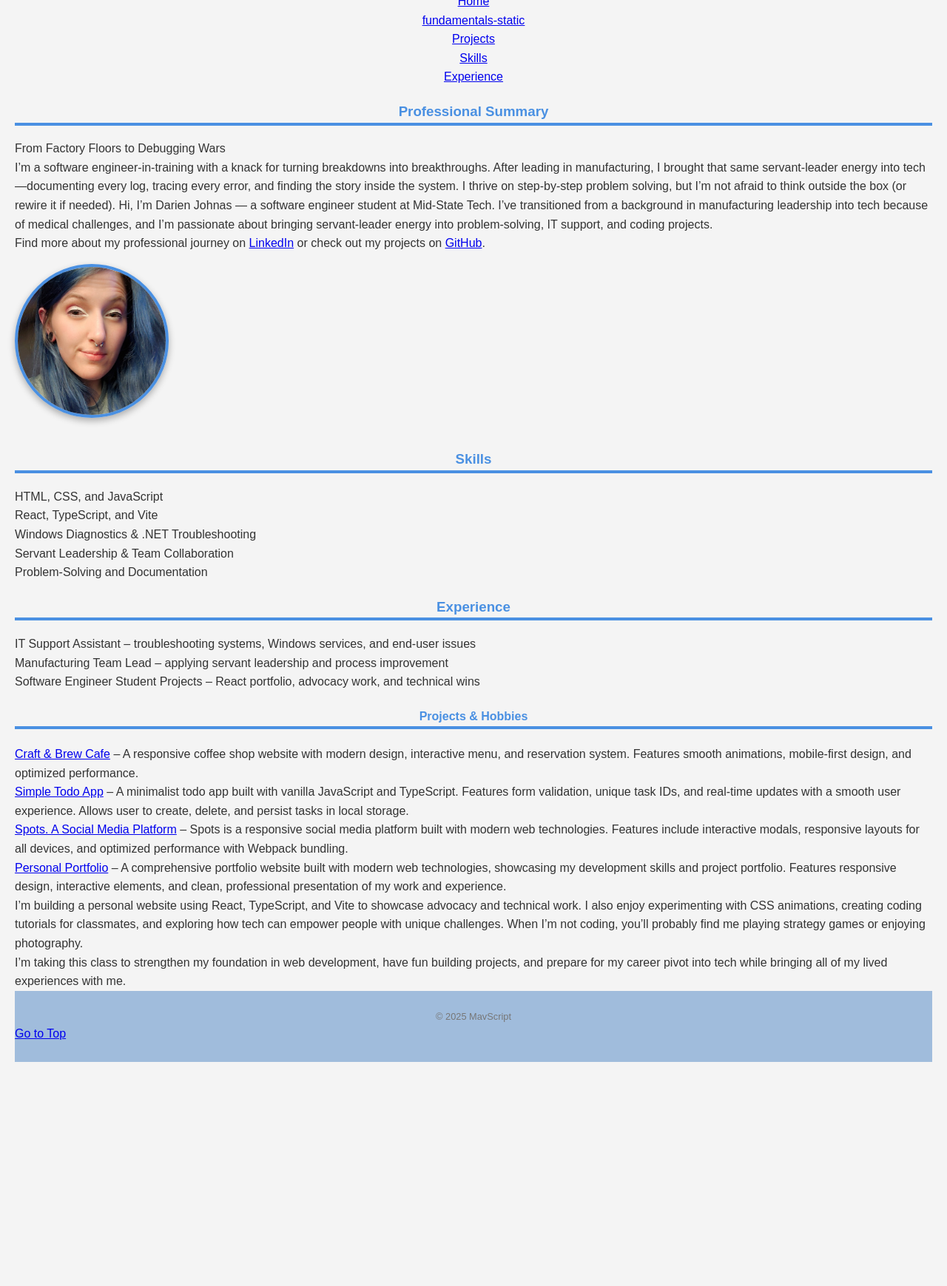
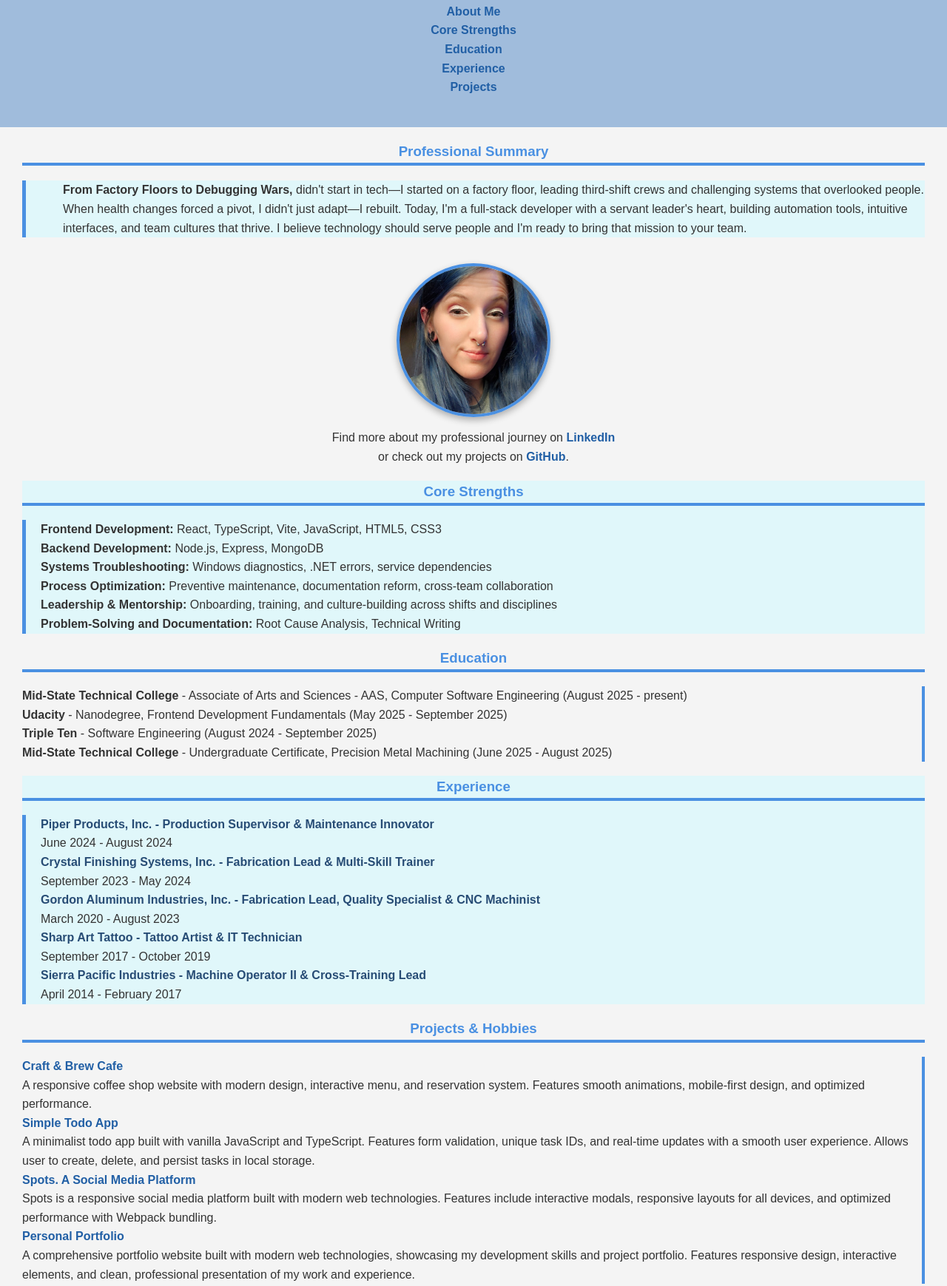
Before and after one commit to MavScriptBlu/Johnas-site, a plain HTML site: page index.html in a window 1280 px wide. Shown: the part 303-2042 px from the top of the page at 74% size. Before the commit the page ends 1759 px from the top, so only its background shows below. Drawn offline with Linux system fonts and the light colour scheme.

Commit message:
Refactor HTML structure and CSS styles for improved layout and readability

```diff
--- a/css/reset.css
+++ b/css/reset.css
@@ -14,7 +14,7 @@ h5,
 h6, */
 html,
 body,
-div,
+/* div, */
 span,
 applet,
 object,
--- a/css/styles.css
+++ b/css/styles.css
@@ -1,17 +1,20 @@
 /** @format */
 
-header {
-  background-color: #a0bcdc;
-  color: white;
-  text-align: center;
+b,
+strong {
+  font-weight: bold;
 }
 
-body {
-  font-family: Arial, sans-serif;
-  line-height: 1.6;
-  margin: 20px;
-  background-color: #f4f4f4;
-  color: #333;
+a {
+  color: #215fa5;
+  text-decoration: none;
+  cursor: pointer;
+  font-weight: bold;
+  list-style: none;
+}
+
+a:hover {
+  text-decoration: underline;
 }
 
 h1,
@@ -22,12 +25,7 @@ h2 {
   color: #082f5b;
 }
 
-h2 {
-  border-bottom: #4a90e2 4px solid;
-}
-
-h3,
-h4 {
+h3 {
   text-align: center;
   border-bottom: 4px solid #4a90e2;
   font-weight: bold;
@@ -35,11 +33,61 @@ h4 {
   color: #4a90e2;
 }
 
-nav ul {
-  list-style: none;
-  padding: 0;
+header,
+footer {
+  width: 100vw;
+  margin: 0;
+  padding: 1em 0; /* adjust as needed */
+  background-color: #222; /* or any color you prefer */
+  color: #fff; /* for contrast */
+  box-sizing: border-box;
+  position: relative;
+  left: 50%;
+  right: 50%;
+  transform: translateX(-50%);
+}
+
+header {
+  background-color: #a0bcdc;
+}
+
+.logo {
+  width: 40px;
+  height: 40px;
+  margin: 15px;
+}
+
+.header-title {
+  margin: 25px 0 25px;
   text-align: center;
-  cursor: pointer;
+}
+
+body {
+  font-family: "Arial", sans-serif;
+  line-height: 1.6;
+  color: #333;
+  background-color: #f4f4f4;
+  padding: 0 30px;
+}
+
+nav {
+  padding: 0 0 25px;
+  text-align: center;
+}
+
+.about_summary {
+  margin: 20px 0;
+  padding-left: 50px;
+  background-color: #e0f7fa;
+  border-left: 5px solid #4a90e2;
+}
+
+.about_profile-container {
+  display: flex;
+  flex-direction: column;
+  align-items: center;
+  text-align: center;
+  margin: 20px 0;
 }
 
 .profile-pic {
@@ -52,13 +100,36 @@ nav ul {
   margin: 15px 0;
 }
 
+.education-list,
+.project-list {
+  border-right: 4px solid #4a90e2; /* styled border */
+}
+
+#experience,
+#skills {
+  background-color: #e0f7fa;
+}
+
+.experience-list,
+.skills-list {
+  padding-left: 20px;
+  border-left: 5px solid #4a90e2;
+}
+
+.job-title {
+  margin: 0;
+  color: #274c75;
+}
+
 footer.footer {
   padding: 25px 0;
+  text-align: center;
   background-color: #a0bcdc;
+  border-radius: 8px;
 }
 
 .copyright {
-  text-align: center;
+  padding-bottom: 20px;
   font-size: 0.8em;
   color: #777;
 }
--- a/index.html
+++ b/index.html
@@ -15,11 +15,12 @@
 
   <body>
     <header id="top">
-      <img src="images/wd1.png" alt="logo" />
+      <img src="images/wd1.png" alt="logo" class="logo" />
 
+      <div class="header-title">
         <h1>Darien Johnas</h1>
-      <h2>Web Design</h2>
-    </header>
+        <h2>Software Developer | Process Optimizer | Servant Leader</h2>
+      </div>
 
       <nav>
         <ul>
@@ -27,101 +28,187 @@
           <li>
             <a href="pages/fundamentals-static.html">fundamentals-static</a>
           </li>
+          <li><a href="#aboutme">About Me</a></li>
+          <li><a href="#skills">Core Strengths</a></li>
+          <li><a href="#education">Education</a></li>
+          <li><a href="#experience">Experience</a></li>
           <li><a href="#projects">Projects</a></li>
-        <li><a href="#skills">Skills</a></li>
-        <li><a href="#experience">Experience</a></li>
         </ul>
       </nav>
+    </header>
 
+    <section id="aboutme">
       <h3>Professional Summary</h3>
-    <div class="about_summary"><strong>From Factory Floors to Debugging Wars</strong></div>
-    <p>
-I’m a software engineer-in-training with a knack for turning breakdowns into breakthroughs. After leading in manufacturing, I brought that same servant-leader energy into tech—documenting every log, tracing every error, and finding the story inside the system. I thrive on step-by-step problem solving, but I’m not afraid to think outside the box (or rewire it if needed).
-      Hi, I’m Darien Johnas — a software engineer student at Mid-State Tech.
-      I’ve transitioned from a background in manufacturing leadership into tech
-      because of medical challenges, and I’m passionate about bringing
-      servant-leader energy into problem-solving, IT support, and coding
-      projects.
+      <p class="about_summary">
+        <b>From Factory Floors to Debugging Wars,</b>
+        didn't start in tech—I started on a factory floor, leading third-shift
+        crews and challenging systems that overlooked people. When health
+        changes forced a pivot, I didn't just adapt—I rebuilt. Today, I'm a
+        full-stack developer with a servant leader's heart, building automation
+        tools, intuitive interfaces, and team cultures that thrive. I believe
+        technology should serve people and I'm ready to bring that mission to
+        your team.
       </p>
-
-    <p>
-      Find more about my professional journey on
-      <a href="https://linkedin.com/in/darien-blue">LinkedIn</a> or check out my
-      projects on <a href="https://github.com/iiBamBlue">GitHub</a>.
-    </p>
-
-    <!-- Updated image with styling class -->
+      <div class="about_profile-container">
         <img
           src="images/profileAvatar.jpg"
           alt="Darien's Selfie"
-      class="profile-pic" />
+          class="profile-pic"
+        />
+
+        <p class="about_links">
+          Find more about my professional journey on
+          <a href="https://linkedin.com/in/darien-blue">LinkedIn</a> <br />or
+          check out my projects on
+          <a href="https://github.com/iiBamBlue">GitHub</a>.
+        </p>
+      </div>
+    </section>
 
     <section id="skills">
-    <h3>Skills</h3>
-    <ul>
-      <li>HTML, CSS, and JavaScript</li>
-      <li>React, TypeScript, and Vite</li>
-      <li>Windows Diagnostics & .NET Troubleshooting</li>
-      <li>Servant Leadership & Team Collaboration</li>
-      <li>Problem-Solving and Documentation</li>
+      <h3>Core Strengths</h3>
+      <ul class="skills-list">
+        <li>
+          <b>Frontend Development:</b> React, TypeScript, Vite, JavaScript,
+          HTML5, CSS3
+        </li>
+        <li><b>Backend Development:</b> Node.js, Express, MongoDB</li>
+        <li>
+          <b>Systems Troubleshooting:</b> Windows diagnostics, .NET errors,
+          service dependencies
+        </li>
+        <li>
+          <b>Process Optimization:</b> Preventive maintenance, documentation
+          reform, cross-team collaboration
+        </li>
+        <li>
+          <b>Leadership & Mentorship:</b> Onboarding, training, and
+          culture-building across shifts and disciplines
+        </li>
+        <li>
+          <b>Problem-Solving and Documentation:</b> Root Cause Analysis,
+          Technical Writing
+        </li>
       </ul>
+    </section>
+
+    <section id="education">
+      <h3>Education</h3>
+      <ul class="education-list">
+        <li>
+          <b>Mid-State Technical College</b> - Associate of Arts and Sciences -
+          AAS, Computer Software Engineering (August 2025 - present)
+        </li>
+        <li>
+          <b>Udacity</b> - Nanodegree, Frontend Development Fundamentals (May
+          2025 - September 2025)
+        </li>
+        <li>
+          <b>Triple Ten</b> - Software Engineering (August 2024 - September
+          2025)
+        </li>
+        <li>
+          <b>Mid-State Technical College</b> - Undergraduate Certificate,
+          Precision Metal Machining (June 2025 - August 2025)
+        </li>
+      </ul>
+    </section>
 
     <section id="experience">
       <h3>Experience</h3>
-    <ol>
+      <ol class="experience-list">
         <li>
-        IT Support Assistant – troubleshooting systems, Windows services, and
-        end-user issues
+          <p class="job-title">
+            <b>
+              Piper Products, Inc. - Production Supervisor & Maintenance
+              Innovator
+            </b>
+          </p>
+          <p class="job-dates">June 2024 - August 2024</p>
         </li>
         <li>
-        Manufacturing Team Lead – applying servant leadership and process
-        improvement
+          <p class="job-title">
+            <b>
+              Crystal Finishing Systems, Inc. - Fabrication Lead & Multi-Skill
+              Trainer
+            </b>
+          </p>
+          <p class="job-dates">September 2023 - May 2024</p>
         </li>
         <li>
-        Software Engineer Student Projects – React portfolio, advocacy work, and
-        technical wins
+          <p class="job-title">
+            <b>
+              Gordon Aluminum Industries, Inc. - Fabrication Lead, Quality
+              Specialist & CNC Machinist
+            </b>
+          </p>
+          <p class="job-dates">March 2020 - August 2023</p>
+        </li>
+        <li>
+          <p class="job-title">
+            <b> Sharp Art Tattoo - Tattoo Artist & IT Technician </b>
+          </p>
+          <p class="job-dates">September 2017 - October 2019</p>
+        </li>
+        <li>
+          <p class="job-title">
+            <b>
+              Sierra Pacific Industries - Machine Operator II & Cross-Training
+              Lead
+            </b>
+          </p>
+          <p class="job-dates">April 2014 - February 2017</p>
         </li>
       </ol>
     </section>
 
     <section id="projects">
-      <h4>Projects & Hobbies</h4>
-      <ul>
+      <h3>Projects & Hobbies</h3>
+      <ol class="project-list">
         <li>
           <a href="https://iibamblue.github.io/se_project_coffeeshop/"
-            >Craft & Brew Cafe</a
+            ><b>Craft & Brew Cafe</b></a
           >
-          – A responsive coffee shop website with modern design, interactive
-          menu, and reservation system. Features smooth animations, mobile-first
-          design, and optimized performance.
+          <p class="project-description">
+            A responsive coffee shop website with modern design, interactive
+            menu, and reservation system. Features smooth animations,
+            mobile-first design, and optimized performance.
+          </p>
         </li>
         <li>
           <a href="https://iibamblue.github.io/se_project_todo-app/"
-            >Simple Todo App</a
+            ><b>Simple Todo App</b></a
           >
-          – A minimalist todo app built with vanilla JavaScript and TypeScript.
-          Features form validation, unique task IDs, and real-time updates with
-          a smooth user experience. Allows user to create, delete, and persist
-          tasks in local storage.
+          <p class="project-description">
+            A minimalist todo app built with vanilla JavaScript and TypeScript.
+            Features form validation, unique task IDs, and real-time updates
+            with a smooth user experience. Allows user to create, delete, and
+            persist tasks in local storage.
+          </p>
         </li>
         <li>
           <a href="https://iibamblue.github.io/se_project_spots"
-            >Spots. A Social Media Platform</a
+            ><b>Spots. A Social Media Platform</b></a
           >
-          – Spots is a responsive social media platform built with modern web
-          technologies. Features include interactive modals, responsive layouts
-          for all devices, and optimized performance with Webpack bundling.
+          <p class="project-description">
+            Spots is a responsive social media platform built with modern web
+            technologies. Features include interactive modals, responsive
+            layouts for all devices, and optimized performance with Webpack
+            bundling.
+          </p>
         </li>
         <li>
           <a href="https://iibamblue.github.io/DarienSCSSPortfolio/"
-            >Personal Portfolio</a
+            ><b>Personal Portfolio</b></a
           >
-          – A comprehensive portfolio website built with modern web
-          technologies, showcasing my development skills and project portfolio.
-          Features responsive design, interactive elements, and clean,
-          professional presentation of my work and experience.
+          <p class="project-description">
+            A comprehensive portfolio website built with modern web
+            technologies, showcasing my development skills and project
+            portfolio. Features responsive design, interactive elements, and
+            clean, professional presentation of my work and experience.
+          </p>
         </li>
-      </ul>
+      </ol>
       <p>
         I’m building a personal website using React, TypeScript, and Vite to
         showcase advocacy and technical work. I also enjoy experimenting with
@@ -131,12 +218,6 @@ I’m a software engineer-in-training with a knack for turning breakdowns into b
       </p>
     </section>
 
-    <span
-      >I’m taking this class to strengthen my foundation in web development,
-      have fun building projects, and prepare for my career pivot into tech
-      while bringing all of my lived experiences with me.</span
-    >
-    <br />
     <footer class="footer">
       <p class="copyright">&copy; 2025 MavScript</p>
       <a href="#top">Go to Top</a>
```
Lines whose indentation alone changed are shown as unchanged.
